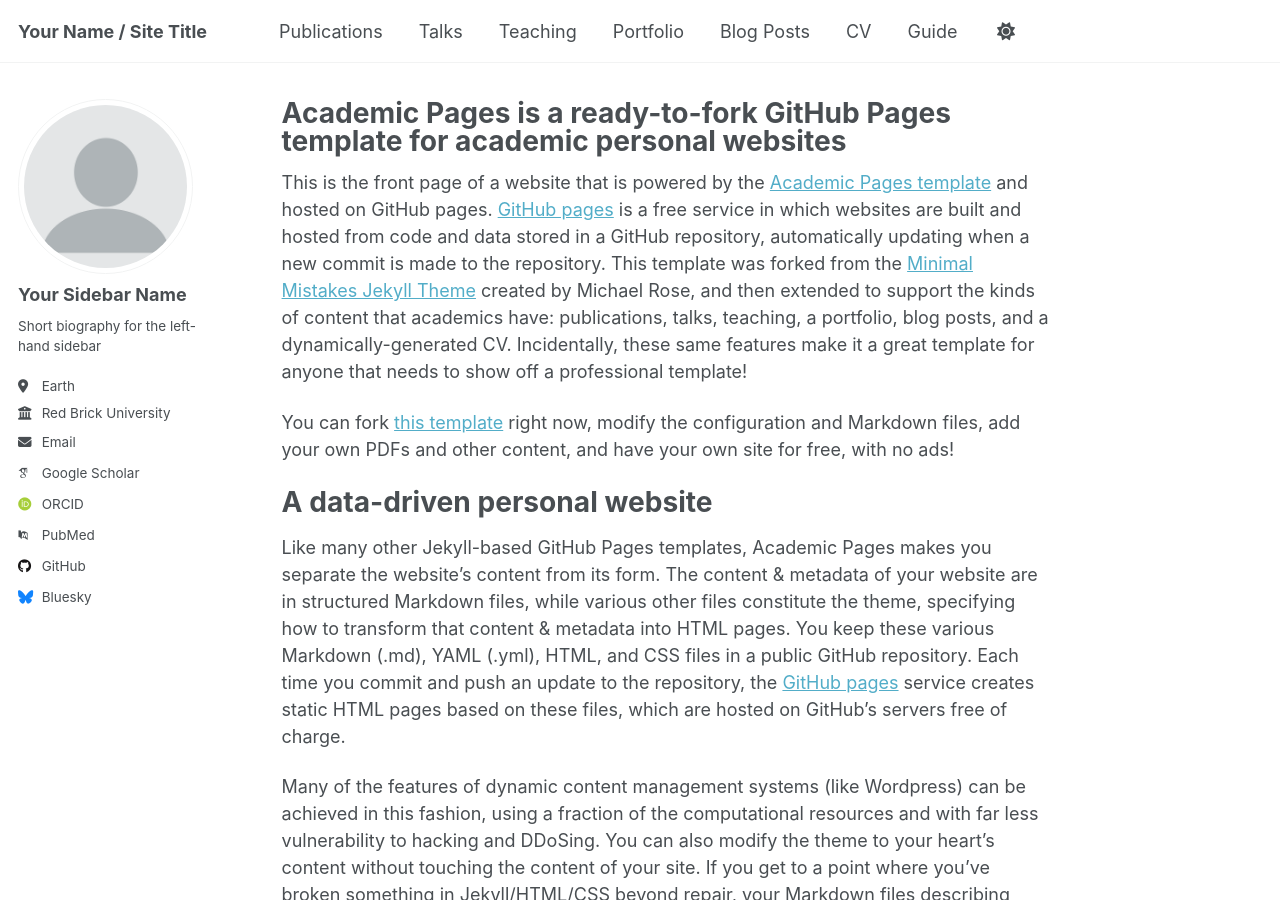
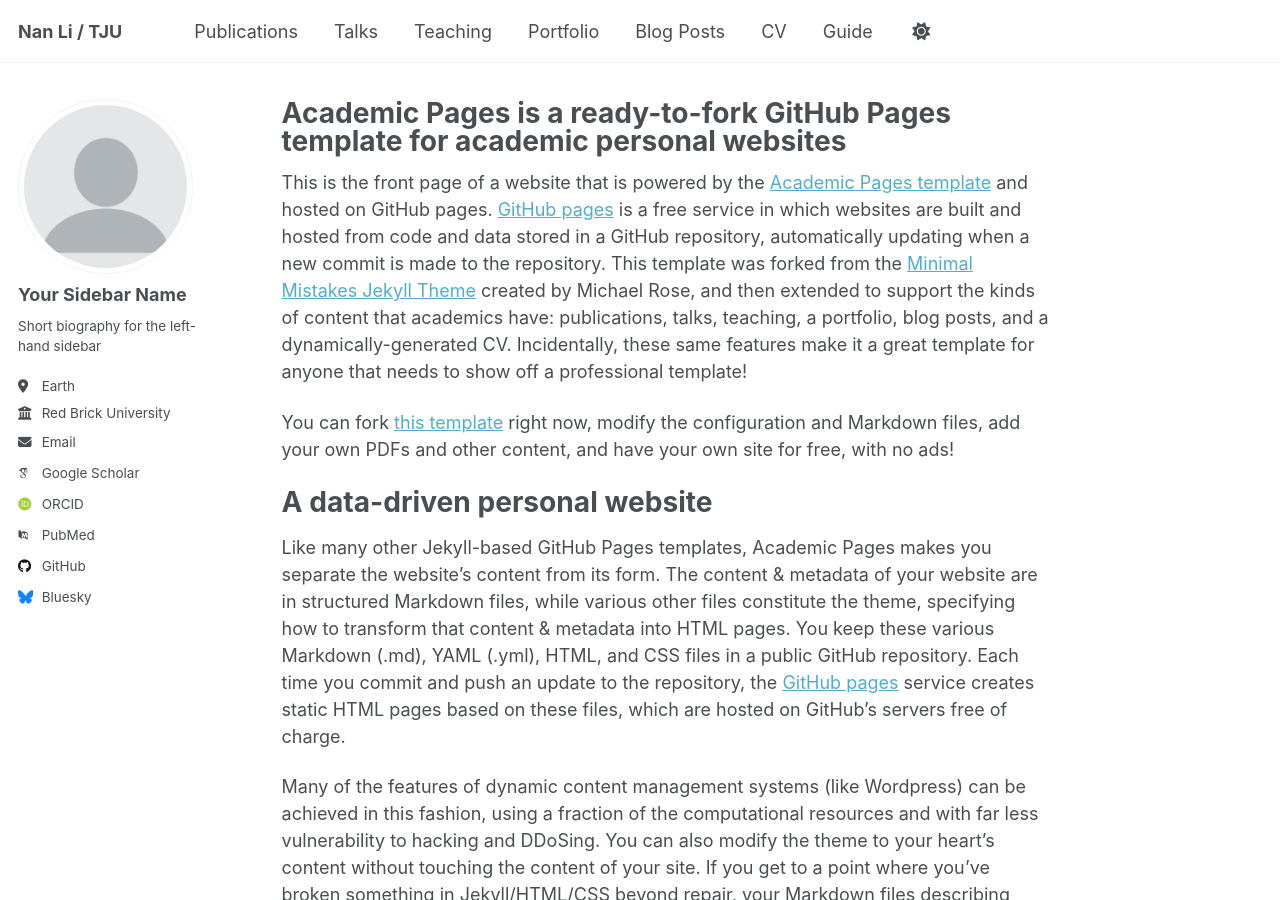
Before and after one commit to xmjmyxm/Lab, a Jekyll site: the page built from _pages/about.md, in a window 1280 px wide and 900 px high. Built offline with Jekyll 4.4.1, drawn with Linux system fonts in a browser that asks for light colours; some web fonts are replaced; a script that is not in the unit is left out.

Commit message:
Update _config.yml

```diff
--- a/_config.yml
+++ b/_config.yml
@@ -9,11 +9,11 @@
 # Basic Site Settings
 locale                   : "en-US"
 site_theme               : "default" # Currently available options are "default", "air"
-title                    : "Your Name / Site Title"
+title                    : "Nan Li / TJU"
 title_separator          : "-"
 name                     : &name "Your Name"
 description              : &description "Your Name's academic portfolio"   # Update this with a general description of your site, this is the default if not overridden by a page
-url                      : https://academicpages.github.io # The base hostname & protocol for your site e.g. "https://[your GitHub username].github.io",
+url                      : https://xmjmyxm.github.io/Lab/ # The base hostname & protocol for your site e.g. "https://[your GitHub username].github.io",
                                                            # or if you already have some other page hosted on Github then use "https://[your GitHub username].github.io/[Your Repo Name]"
 baseurl                  : "" # the subpath of your site, e.g. "/blog"
 repository               : "academicpages/academicpages.github.io"
```
